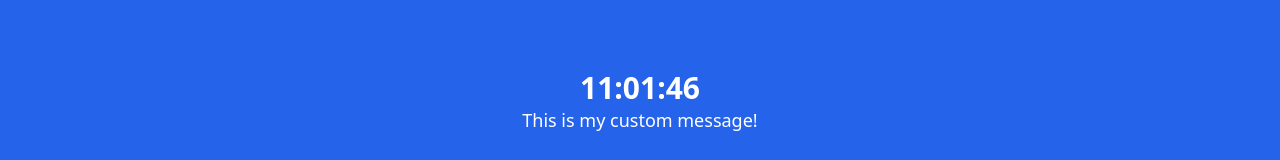
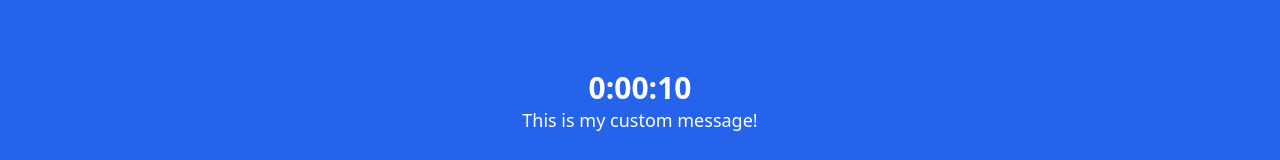
Before and after one commit to Dakota-Schramm/first-due, a Nuxt app: page / in a window 1280 px wide. Shown: the part 346-506 px from the top of the page. Built offline with nearby package versions, Linux system fonts and the light colour scheme.

Commit message:
Add counting down timer.

```diff
--- a/pages/index.vue
+++ b/pages/index.vue
@@ -1,10 +1,32 @@
 <script setup>
-import { ref } from 'vue'
+import { reactive, watch, onMounted } from 'vue'
 import convertDisplayTime from '~/utils/convertDisplayTime'
 
-const currentTime = new Date()
-const convertedTime = convertDisplayTime(currentTime)
-const time = ref(convertedTime)
+const ONE_SECOND = 1000
+
+const addSecondsToTime = (date, seconds) => {
+  return new Date(date.getTime() + seconds)
+}
+
+const now = new Date()
+const desiredTime = addSecondsToTime(now, 15)
+
+const countDownTime = desiredTime.getTime() - now.getTime()
+
+const state = reactive({
+  time: countDownTime,
+  message: 'This is my custom message!'
+})
+
+watch(state, () => {
+  if (state.time !== 0) incrementTime()
+}, { immediate: true })
+
+function incrementTime() {
+  if (state.time > 0) setTimeout(() => { state.time-- }, ONE_SECOND);
+  else clearInterval(interval)
+}
+
 </script>
 
 <template>
@@ -12,8 +34,12 @@ const time = ref(convertedTime)
     <h1 class="font-bold text-center underline">My First Vue Clock</h1>
   </header>
   <main class="flex flex-col items-center justify-center w-full h-screen text-lg text-white bg-blue-600">
-    <div class="text-3xl font-bold">{{ time }}</div>
-    <p>This is my custom message!</p>
+    <div class="text-3xl font-bold">
+      {{ convertDisplayTime(state.time) }}
+    </div>
+    <p>
+      {{ state.message }}
+    </p>
   </main>
   <footer class="mt-6">
     <p class="text-base font-light text-center ">Created by Dakota Schramm</p>
--- a/utils/convertDisplayTime.ts
+++ b/utils/convertDisplayTime.ts
@@ -1,10 +1,17 @@
+const SECONDS_IN_MINUTE = 60;
+const SECONDS_IN_HOUR = SECONDS_IN_MINUTE * 60;
+
 // We want to convert the currentTime such that it only displays
 // the hour, minute, and second. We also want this to be in
 // standardTime, not military time
-export default function convertDisplayTime(datetime: Date) {
-  const hour = getHour(datetime.getHours());
-  const minute = getMinute(datetime.getMinutes());
-  const second = getSecond(datetime.getSeconds());
+export default function convertDisplayTime(datetime: number) {
+  const calcHours = Math.floor(datetime / SECONDS_IN_HOUR);
+  const calcMinutes = Math.floor(datetime / SECONDS_IN_MINUTE);
+  const calcSeconds = datetime % SECONDS_IN_MINUTE;
+
+  const hour = getHour(calcHours);
+  const minute = getMinute(calcMinutes);
+  const second = getSecond(calcSeconds);
 
   return `${hour}:${minute}:${second}`
 }
@@ -15,11 +22,11 @@ function getHour(hour: number) {
 }
 
 function getMinute(minute: number) {
-  if (minute > 10) return minute
+  if (minute >= 10) return minute
   else return `0${minute}`;
 }
 
 function getSecond(second: number) {
-  if (second > 10) return second
+  if (second >= 10) return second
   else return `0${second}`;
 }
```
